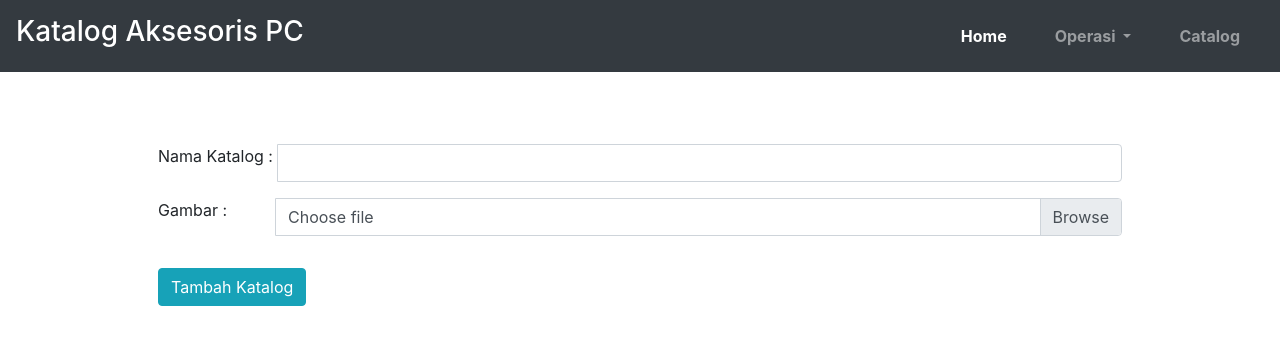
After one commit to jall1609/PHP-Native-Prosedural, a PHP site: page /tambahKatalog.php in a window 1280 px wide. The commit adds this page. Shown: the top 345 px of the page. Run offline with PHP 8.4, Linux system fonts and the light colour scheme.

Commit message:
selesai buat tampilan tambah katalog

```diff
--- a/oprKatalog.php
+++ b/oprKatalog.php
@@ -3,7 +3,7 @@ include 'header.php';
 ?>
 <h2>Operasi Katalog</h2>
 <hr>
-<button type="button" class="btn btn-info my-3">Tambah Katalog</button>
+<button type="button" class="btn btn-info my-3" onclick="document.location='tambahKatalog.php'">Tambah Katalog</button>
 <table class="table">
     <thead class="thead bg-info text-center text-white">
         <tr>
--- /dev/null
+++ b/tambahKatalog.php
@@ -0,0 +1,22 @@
+<?php
+include 'header.php';
+?>
+<div class="container mt-5">
+    <form action="" method="post" enctype="multipart/form-data">
+        <div class="input-group mb-3">
+            <label for="namaKatalog"> Nama Katalog : </label>
+            <input type="text" class="form-control ml-1" name="namaKatalog" id="namaKatalog" require aria-label="Sizing example input" aria-describedby="inputGroup-sizing-default">
+        </div>
+        <div class="input-group mb-3">
+            <label for="gambar"> Gambar : </label>
+            <div class="custom-file ml-5">
+                <input type="file" require class="custom-file-input" name="gambar" id="gambar" aria-describedby="inputGroupFileAddon01">
+                <label class="custom-file-label" for="gambar">Choose file</label>
+            </div>
+        </div>
+        <button type="submit" name="submit" class="btn btn-info my-3">Tambah Katalog</button>
+    </form>
+</div>
+<?php
+include 'footer.php';
+?>
```
